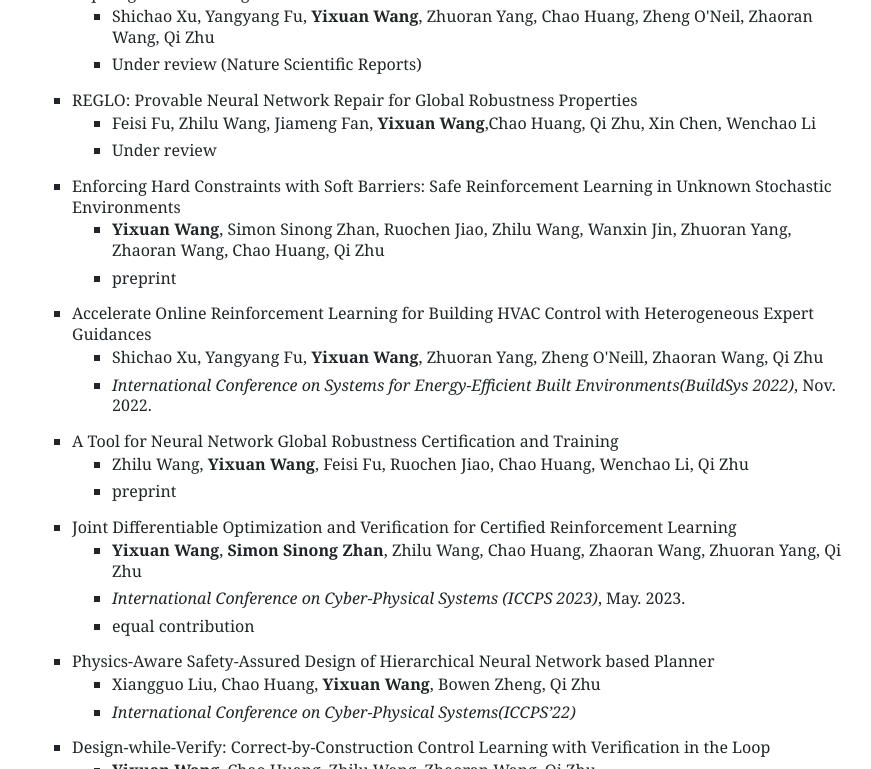
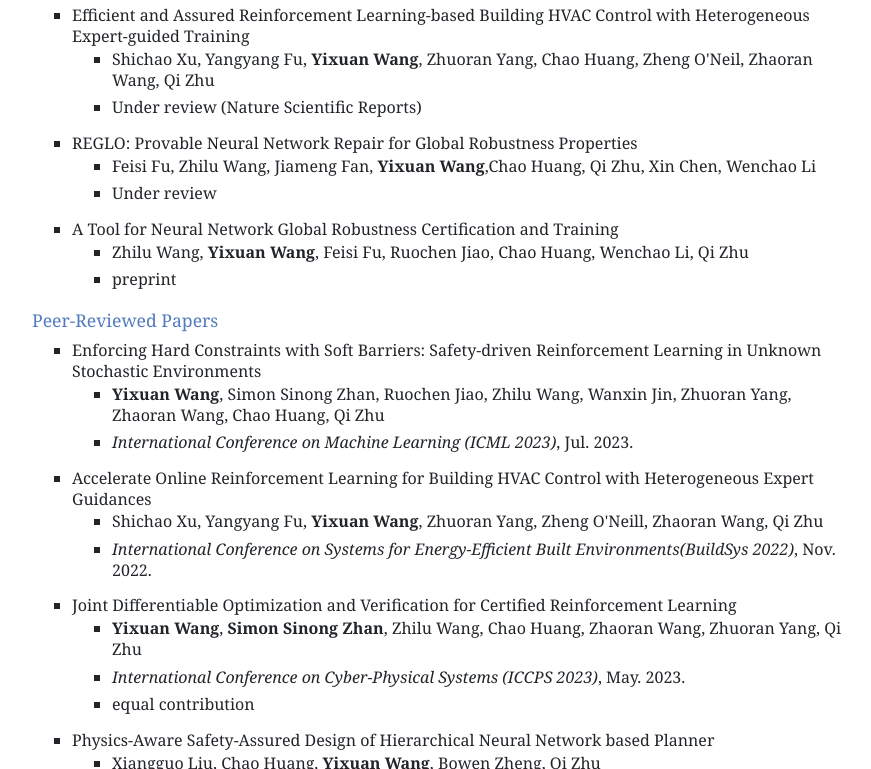
Before and after one commit to wangyixu14/wangyixu14.github.io, a plain HTML site: page research.html in a window 1280 px wide. Shown: the part 486-1255 px from the top of the page, without its empty margins (338-1209 px from the left). Drawn offline with nearby package versions, Linux system fonts and the light colour scheme; some packages are replaced by stand-ins of ours.

Commit message:
ICML2023git add .!

```diff
--- a/research.html
+++ b/research.html
@@ -43,6 +43,7 @@
 <p>My research interests include cyber-physical systems, machine learning and formal verification.</p>
 <h2>Publications <a href="https://scholar.google.com/citations?user=7qP5C-kAAAAJ&amp;hl=en"  >Google Scholar</a></h2>
 <p>* indicates equal contribution</p>
+<h3>Preprints and Under Reviews</h3>
 <ul>
 <li><p>POLAR-Express: Efficient and Precise Formal Reachability Analysis of Neural-Network Controlled Systems</p>
 <ul>
@@ -88,11 +89,23 @@
 </li>
 </ul>
 <ul>
-<li><p>Enforcing Hard Constraints with Soft Barriers: Safe Reinforcement Learning in Unknown Stochastic Environments</p>
+<li><p>A Tool for Neural Network Global Robustness Certification and Training</p>
+<ul>
+<li><p>Zhilu Wang, <strong>Yixuan Wang</strong>, Feisi Fu, Ruochen Jiao, Chao Huang, Wenchao Li, Qi Zhu</p>
+</li>
+<li><p>preprint</p>
+</li>
+</ul>
+
+</li>
+</ul>
+<h3>Peer-Reviewed Papers</h3>
+<ul>
+<li><p>Enforcing Hard Constraints with Soft Barriers: Safety-driven Reinforcement Learning in Unknown Stochastic Environments</p>
 <ul>
 <li><p><strong>Yixuan Wang</strong>, Simon Sinong Zhan, Ruochen Jiao, Zhilu Wang, Wanxin Jin, Zhuoran Yang, Zhaoran Wang, Chao Huang, Qi Zhu</p>
 </li>
-<li><p>preprint</p>
+<li><p><em>International Conference on Machine Learning (ICML 2023)</em>, Jul. 2023. </p>
 </li>
 </ul>
 
@@ -104,17 +117,6 @@
 <li><p>Shichao Xu, Yangyang Fu, <strong>Yixuan Wang</strong>, Zhuoran Yang, Zheng O'Neill, Zhaoran Wang, Qi Zhu</p>
 </li>
 <li><p><em>International Conference on Systems for Energy-Efficient Built Environments(BuildSys 2022)</em>, Nov. 2022.</p>
-</li>
-</ul>
-
-</li>
-</ul>
-<ul>
-<li><p>A Tool for Neural Network Global Robustness Certification and Training</p>
-<ul>
-<li><p>Zhilu Wang, <strong>Yixuan Wang</strong>, Feisi Fu, Ruochen Jiao, Chao Huang, Wenchao Li, Qi Zhu</p>
-</li>
-<li><p>preprint</p>
 </li>
 </ul>
 
```
Also changed, not shown: activities.html (+1 -1 lines), index.html (+2 -0 lines), 3 other files.
